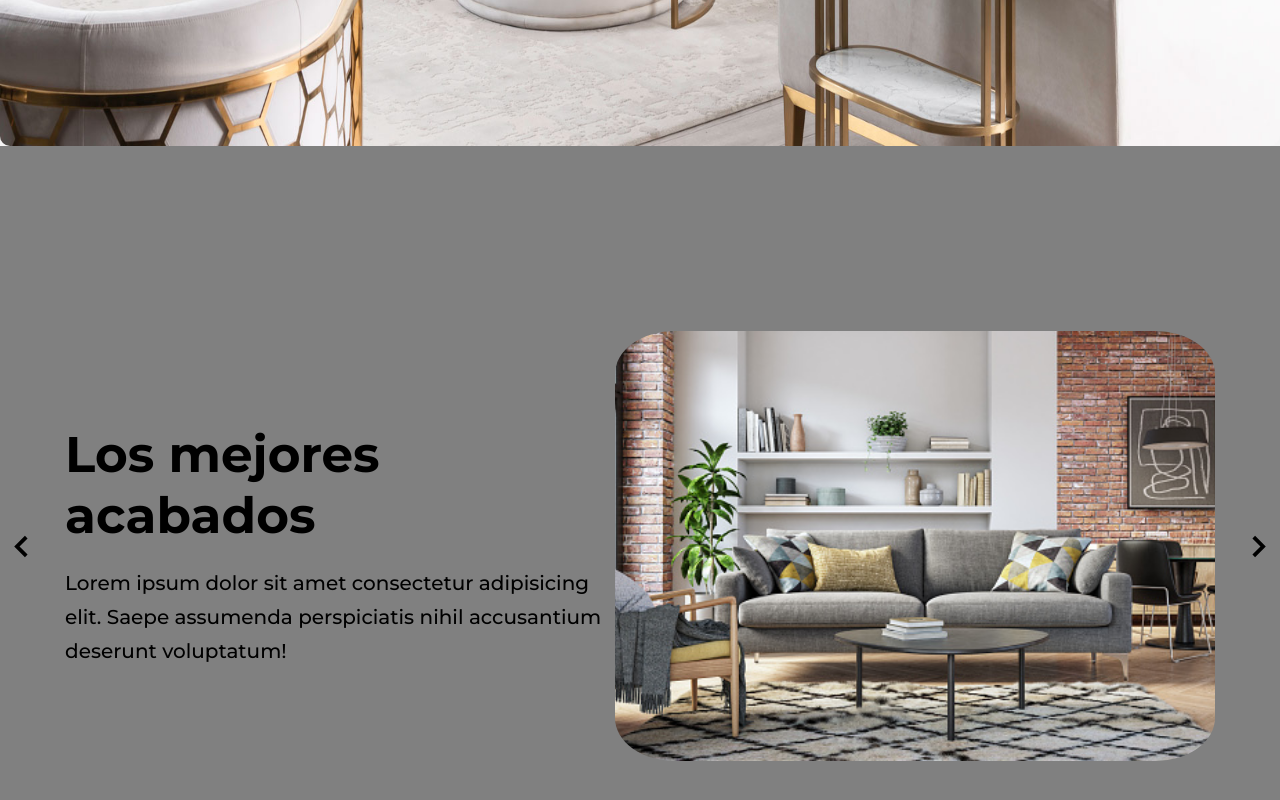
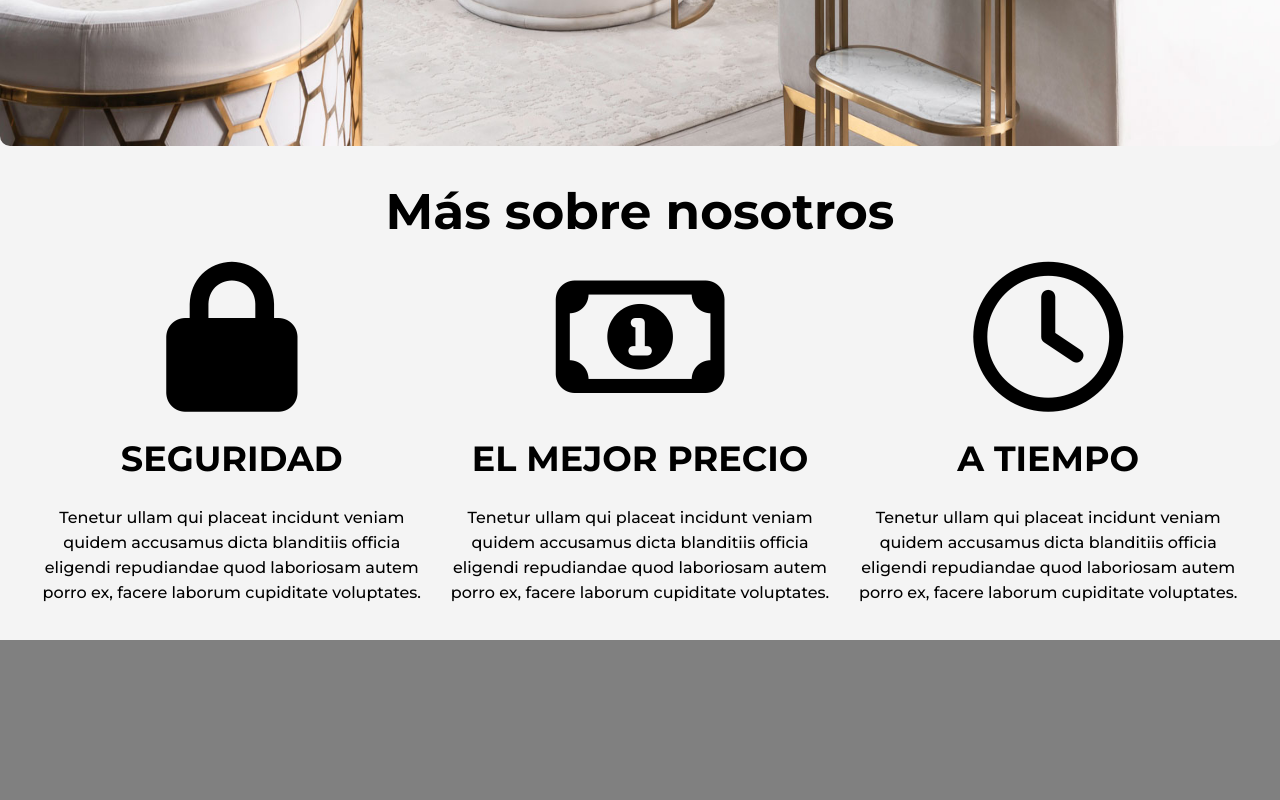
Before and after one commit to jotaborja/muebles-modernos, a plain HTML site: page index.html in a window 1280 px wide. Shown: the part 654-1454 px from the top of the page. Drawn offline with Linux system fonts and the light colour scheme.

Commit message:
seccion nosotros

```diff
--- a/css/styles.css
+++ b/css/styles.css
@@ -73,6 +73,7 @@ ul.show {
 @media screen and (max-width: 850px) {
     .nav-menu {
         height: 65px;
+        position: relative;
     }
     .btn_menu {
         display: inline-flex
@@ -117,3 +118,42 @@ ul.show {
 }
 
 /* final barra de navegacion */
+/* UTILIDADES */
+.contenedor {
+    max-width: 1200px;
+    margin: 0 auto;
+}
+.seccion {
+    margin-top: 35px;
+    margin-bottom: 35px;
+}
+.text-center {
+    text-align: center;
+}
+/* inicio seccion nosotros */
+.iconos-nosotros {
+    display: flex;
+    justify-content: space-between;
+
+}
+
+.icono {
+    flex-basis: calc(33.3% - 16px);
+    text-align: center;
+}
+
+.icono h3 {
+    text-transform: uppercase;
+    font-size: 35px;
+    margin-bottom: 25px;
+}
+.icono p {
+    line-height: 25px;
+    font-weight: 500;
+}
+.icono i {
+    font-size: 150px;
+    margin-bottom: 25px;
+}
+
+/* final seccion nosotros  */
--- a/index.html
+++ b/index.html
@@ -23,7 +23,7 @@
             <ul class="menu_item">
                 <li class="active"><a href="#inicio">Inicio</a></li>
 
-                <li><a href="#">Nosotros</a></li>
+                <li><a href="#Nosotros">Nosotros</a></li>
 
                 <li><a href="#">Servicios</a></li>
 
@@ -39,7 +39,7 @@
     </header>
     <!-- inicio slider de img -->
 
-    <div class="slider-body">
+    <div class="slider-body"  id="inicio">
         <div class="slider">
             <div class="slides">
                 <!-- radio buttom start -->
@@ -82,10 +82,35 @@
         </div>
     </div>
     <!-- final slider de img -->
+    <section class="contenedor seccion">
+        <h2 class="subtitle text-center" id="Nosotros">Más sobre nosotros</h2>
+
+        <div class="iconos-nosotros">
+
+            <div class="icono">
+                <i class="fas fa-lock"></i>
+                <h3>Seguridad</h3>
+                <p>Tenetur ullam qui placeat incidunt veniam quidem accusamus dicta blanditiis officia eligendi repudiandae quod laboriosam autem porro ex, facere laborum cupiditate voluptates.</p>
+            </div>
+
+            <div class="icono">
+                <i class="far fa-money-bill-alt"></i>
+                <h3>El Mejor Precio</h3>
+                <p>Tenetur ullam qui placeat incidunt veniam quidem accusamus dicta blanditiis officia eligendi repudiandae quod laboriosam autem porro ex, facere laborum cupiditate voluptates.</p>
+            </div>
+
+            <div class="icono">
+                <i class="far fa-clock"></i>
+                <h3>A tiempo</h3>
+                <p>Tenetur ullam qui placeat incidunt veniam quidem accusamus dicta blanditiis officia eligendi repudiandae quod laboriosam autem porro ex, facere laborum cupiditate voluptates.</p>
+            </div>
+
+        </div>
+    </section>
 
 
                                 <!-- INICIO SLIDER CON TEXTO-->
-    <section class="sliders" id="inicio">
+    <section class="sliders">
         <div class="slider_container container">
             <img src="assets/slider/bx-chevron-left.svg" class="slider_arrow" id="before">
 
```
